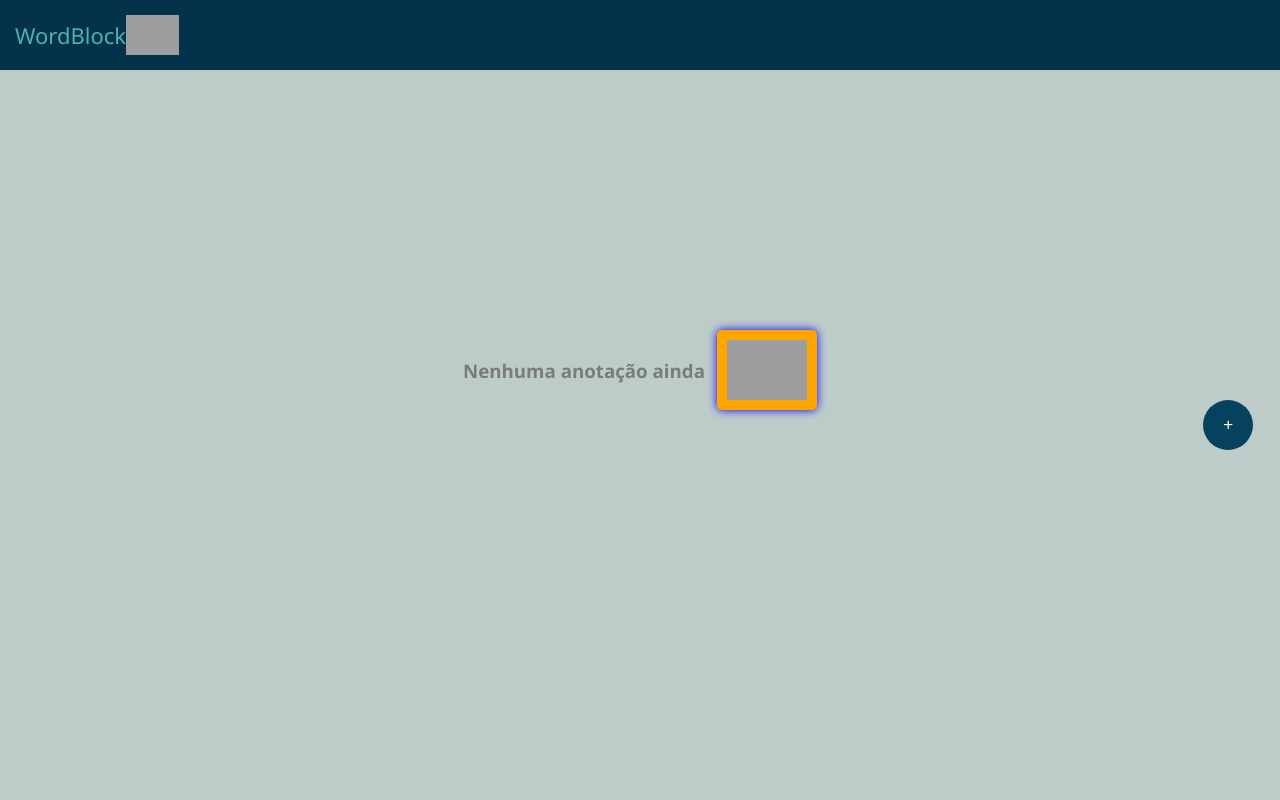
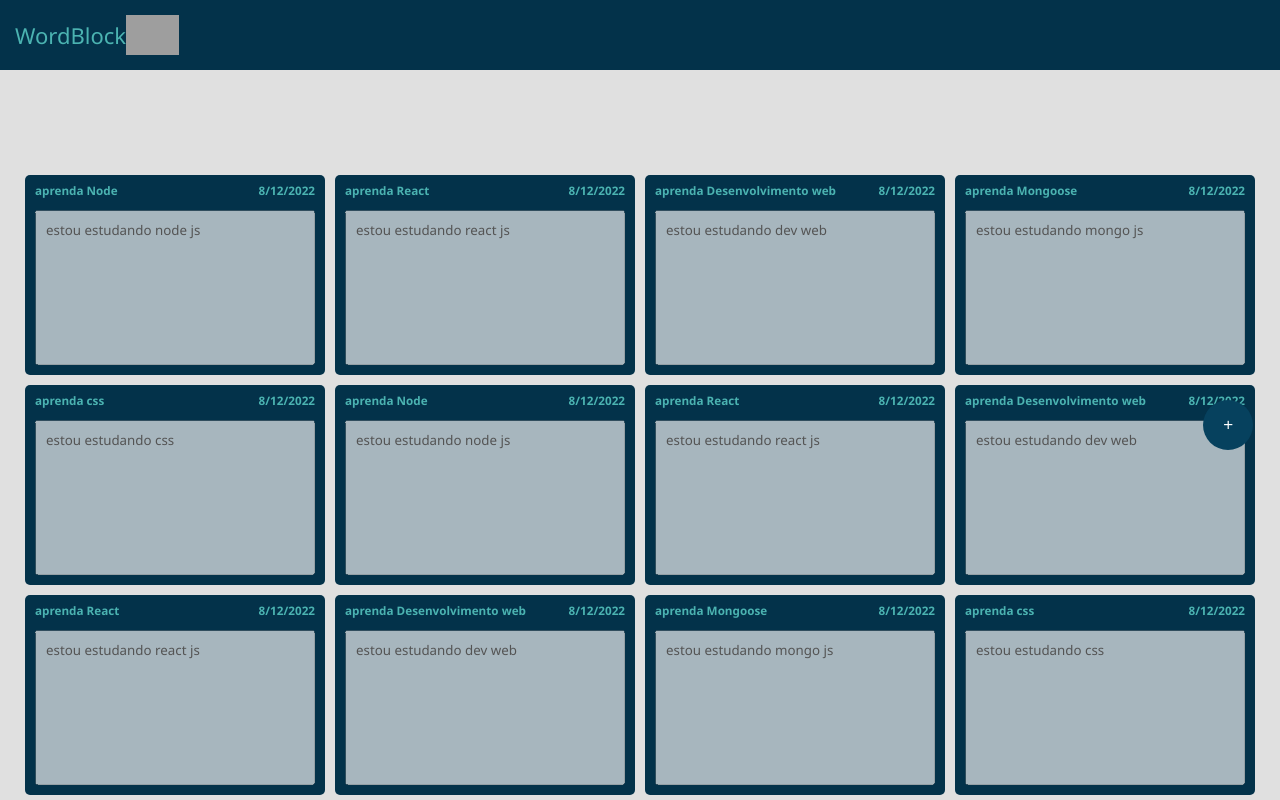
Before and after one commit to diegodevelopertec/bloco-de-notas, a React (Vite) app: page /notes in a window 1280 px wide. Shown: the top 800 px of the page. Built offline with nearby package versions, Linux system fonts and the light colour scheme; grey boxes are pictures that could not be loaded.

Commit message:
melhorando a resposnividade

```diff
--- a/src/App.styled.ts
+++ b/src/App.styled.ts
@@ -5,7 +5,9 @@ import styled from 'styled-components'
 export const Container=styled.div`
 display:flex;
 flex-direction:column;
-width:100%;
+width:100vw;
+overflow-x:hidden;
+background:#e0e0e0;
 `
 
 export const Header=styled.header`
@@ -21,7 +23,10 @@ width:100vw;
 export const ContainerContent=styled.div`
 display:flex;
 justify-content:center;
-margin-top:10px;
+
+@media screen and (max-width:600px){
+    align-items:center;
+}
 
 `
 
@@ -29,11 +34,12 @@ export const Main=styled.main`
 display:flex;
 flex-wrap:wrap ;
 justify-content:center;
-
+overflow-y:auto;
 
 
 @media screen and (max-width:920px){
     width:100vw;
+
 }
 `
 
@@ -54,9 +60,7 @@ padding:10px;
 
 }
 `
-type Props={
-opacity:string;
-}
+
 export const ListContainer=styled.div`
 display:flex;
 justify-content:center;
@@ -68,6 +72,7 @@ margin-top:100px;
 
 @media screen and (max-width:700px){
     margin-top:20px;
+    align-items:center;
 }
 
 
@@ -78,7 +83,7 @@ export const ErrorMensage=styled.div`
 display:flex;
 text-align:center;
 margin-top:150px;
-width:100vw;
+
 justify-content:center;
 
 h3{
--- a/src/App.tsx
+++ b/src/App.tsx
@@ -7,12 +7,12 @@ import { Notes } from './data/notes'
 
 
 const App=()=>{
-  let [list,setListOfNotes]=useState(Notes)
-  let [onModal,setOnModal]=useState(false)
-  const[opacity,setOpacity]=useState(false)
-  let [cardModal,setCardModal]=useState(false)
-  let logo=<img height={40} src="https://img.icons8.com/external-icongeek26-flat-icongeek26/64/000000/external-notes-physics-icongeek26-flat-icongeek26.png"/>
-
+  const [list,setListOfNotes]=useState(Notes)
+  const [onModal,setOnModal]=useState(false)
+  const [opacity,setOpacity]=useState(false)
+  const [cardModal,setCardModal]=useState(false)
+  const  logo=<img height={40} src="https://img.icons8.com/external-icongeek26-flat-icongeek26/64/000000/external-notes-physics-icongeek26-flat-icongeek26.png"/>
+  const iconError=<img src="https://img.icons8.com/fluency/96/000000/error.png"/>
 
 
 useEffect(()=>{
@@ -20,24 +20,14 @@ useEffect(()=>{
   document.querySelectorAll('.cardItem').forEach(item=>{
     item.addEventListener('click',(e)=>{
       let clicado=e.target as HTMLDivElement
-
-    if(clicado){
+      let id=clicado.id
+      if(id){
+      alert(id);
 
           setCardModal(true)
       }
-
-
-
-
-
-
-
     })
   })
-
-
-
-
  },[])
 
 useEffect(()=>{
@@ -53,8 +43,6 @@ const actionsModal={
     openModal:()=>{
           setOnModal(true)
           setOpacity(true)
-
-
         },
     closeModal:()=>{
           setOnModal(()=>false)
@@ -63,21 +51,25 @@ const actionsModal={
         }
  }
 
+
 return <>
   <S.Container>
     <S.Header>WordBlock {logo}</S.Header>
       <S.ContainerContent>
         <S.Main id='list-container'>
-          <S.ListContainer   >
-          {list.length != 0 ? list.map((item,index)=>(
+          <S.ListContainer>
+            { list.length !== 0 ?  list.map((item,index)=>(
                   <div key={index} >
-                    <Card  title={item.title} content={item.content} data={item.data} />
-                </div>)) :
-                   <S.ErrorMensage>
+                      <Card id={item.id} title={item.title} content={item.content} data={item.data} />
+                  </div>))
+                  :
+                     <S.ErrorMensage >
                         <div>
-                        <h3> Nenhuma anotação ainda <img src="https://img.icons8.com/fluency/96/000000/error.png"/></h3>
+                            <h3> Nenhuma anotação ainda {iconError}</h3>
                         </div>
-                   </S.ErrorMensage>}
+                     </S.ErrorMensage>
+            }
+
           </S.ListContainer>
           <BotaoFixo activateOnModal={actionsModal.openModal}/>
 
--- a/src/Components/Card/index.tsx
+++ b/src/Components/Card/index.tsx
@@ -3,11 +3,12 @@ import * as S from './style'
 
 
 type Props ={
+    id:number,
     title:string,
     content:string,
     data:string
 }
-export const Card=({title,content,data}:Props)=>{
+export const Card=({id,title,content,data}:Props)=>{
     return <>
     <S.cardContainer className="cardItem">
         <S.cardData>
--- a/src/Components/Card/style.ts
+++ b/src/Components/Card/style.ts
@@ -11,6 +11,19 @@ flex-direction:column;
     margin:5px;
     border-radius:5px;
     color:#4bb3b1;
+    transition: all ease 1;
+
+
+    :hover{
+      background:#0e177d;
+      color:white;
+    }
+    @media screen and (max-width:600px){
+       height:70px;
+       width:80vw;
+       margin:0;
+       margin-top:10px;
+    }
 `
 export const cardData=styled.div`
     display:flex;
@@ -37,5 +50,8 @@ textarea{
     overflow:none;
 
     }
+    @media screen and (max-width:600px){
+        display:none;
+    }
 
 `
--- a/src/Components/Modal/style.module.css
+++ b/src/Components/Modal/style.module.css
@@ -9,8 +9,8 @@
     background-color:#03324a;
     border-radius: 10px;
     position: fixed;
-    top: 100px;
-    box-shadow: 0px 0px 10px rgb(102, 101, 101);
+    top: 180px;
+    box-shadow: 0px 0px 20px rgb(73, 70, 85);
 }
 
 
--- a/src/data/notes.ts
+++ b/src/data/notes.ts
@@ -2,35 +2,64 @@ import { List } from "../types/list"
 
 let d=new Date()
 export const Notes:List[]=[
-   /*{id:1,title:'aprenda Node',content:'estou estudando node js',data:d.toLocaleDateString()},
+    {id:1,title:'aprenda Node',content:'estou estudando node js',data:d.toLocaleDateString()},
     {id:2,title:'aprenda React',content:'estou estudando react js',data:d.toLocaleDateString()},
     {id:3,title:'aprenda Desenvolvimento web',content:'estou estudando dev web',data:d.toLocaleDateString()},
     {id:4,title:'aprenda Mongoose',content:'estou estudando mongo js',data:d.toLocaleDateString()},
     {id:5,title:'aprenda css',content:'estou estudando css',data:d.toLocaleDateString()},
+    {id:6,title:'aprenda Node',content:'estou estudando node js',data:d.toLocaleDateString()},
+    {id:7,title:'aprenda React',content:'estou estudando react js',data:d.toLocaleDateString()},
+    {id:8,title:'aprenda Desenvolvimento web',content:'estou estudando dev web',data:d.toLocaleDateString()},
+    {id:9,title:'aprenda React',content:'estou estudando react js',data:d.toLocaleDateString()},
+    {id:10,title:'aprenda Desenvolvimento web',content:'estou estudando dev web',data:d.toLocaleDateString()},
+    {id:11,title:'aprenda Mongoose',content:'estou estudando mongo js',data:d.toLocaleDateString()},
+    {id:12,title:'aprenda css',content:'estou estudando css',data:d.toLocaleDateString()},
+    {id:13,title:'aprenda Node',content:'estou estudando node js',data:d.toLocaleDateString()},
+    {id:14,title:'aprenda React',content:'estou estudando react js',data:d.toLocaleDateString()},
+    {id:15,title:'aprenda Desenvolvimento web',content:'estou estudando dev web',data:d.toLocaleDateString()},
+    {id:16,title:'aprenda React',content:'estou estudando react js',data:d.toLocaleDateString()},
+    {id:17,title:'aprenda Desenvolvimento web',content:'estou estudando dev web',data:d.toLocaleDateString()},
+    {id:18,title:'aprenda Mongoose',content:'estou estudando mongo js',data:d.toLocaleDateString()},
+    {id:19,title:'aprenda css',content:'estou estudando css',data:d.toLocaleDateString()},
+    {id:20,title:'aprenda Node',content:'estou estudando node js',data:d.toLocaleDateString()},
+    {id:21,title:'aprenda React',content:'estou estudando react js',data:d.toLocaleDateString()},
+    {id:22,title:'aprenda Desenvolvimento web',content:'estou estudando dev web',data:d.toLocaleDateString()},
+    {id:23,title:'aprenda React',content:'estou estudando react js',data:d.toLocaleDateString()},
+    {id:24,title:'aprenda Desenvolvimento web',content:'estou estudando dev web',data:d.toLocaleDateString()},
+    {id:25,title:'aprenda Mongoose',content:'estou estudando mongo js',data:d.toLocaleDateString()},
+    {id:26,title:'aprenda css',content:'estou estudando css',data:d.toLocaleDateString()},
+    {id:27,title:'aprenda Node',content:'estou estudando node js',data:d.toLocaleDateString()},
+    {id:28,title:'aprenda React',content:'estou estudando react js',data:d.toLocaleDateString()},
+    {id:29,title:'aprenda Desenvolvimento web',content:'estou estudando dev web',data:d.toLocaleDateString()},
     {id:1,title:'aprenda Node',content:'estou estudando node js',data:d.toLocaleDateString()},
-    {id:2,title:'aprenda React',content:'estou estudando react js',data:d.toLocaleDateString()},
-    {id:3,title:'aprenda Desenvolvimento web',content:'estou estudando dev web',data:d.toLocaleDateString()},
     {id:2,title:'aprenda React',content:'estou estudando react js',data:d.toLocaleDateString()},
     {id:3,title:'aprenda Desenvolvimento web',content:'estou estudando dev web',data:d.toLocaleDateString()},
     {id:4,title:'aprenda Mongoose',content:'estou estudando mongo js',data:d.toLocaleDateString()},
     {id:5,title:'aprenda css',content:'estou estudando css',data:d.toLocaleDateString()},
-    {id:1,title:'aprenda Node',content:'estou estudando node js',data:d.toLocaleDateString()},
-    {id:2,title:'aprenda React',content:'estou estudando react js',data:d.toLocaleDateString()},
-    {id:3,title:'aprenda Desenvolvimento web',content:'estou estudando dev web',data:d.toLocaleDateString()},
-    {id:2,title:'aprenda React',content:'estou estudando react js',data:d.toLocaleDateString()},
-    {id:3,title:'aprenda Desenvolvimento web',content:'estou estudando dev web',data:d.toLocaleDateString()},
-    {id:4,title:'aprenda Mongoose',content:'estou estudando mongo js',data:d.toLocaleDateString()},
-    {id:5,title:'aprenda css',content:'estou estudando css',data:d.toLocaleDateString()},
-    {id:1,title:'aprenda Node',content:'estou estudando node js',data:d.toLocaleDateString()},
-    {id:2,title:'aprenda React',content:'estou estudando react js',data:d.toLocaleDateString()},
-    {id:3,title:'aprenda Desenvolvimento web',content:'estou estudando dev web',data:d.toLocaleDateString()},
-    {id:2,title:'aprenda React',content:'estou estudando react js',data:d.toLocaleDateString()},
-    {id:3,title:'aprenda Desenvolvimento web',content:'estou estudando dev web',data:d.toLocaleDateString()},
-    {id:4,title:'aprenda Mongoose',content:'estou estudando mongo js',data:d.toLocaleDateString()},
-    {id:5,title:'aprenda css',content:'estou estudando css',data:d.toLocaleDateString()},
-    {id:1,title:'aprenda Node',content:'estou estudando node js',data:d.toLocaleDateString()},
-    {id:2,title:'aprenda React',content:'estou estudando react js',data:d.toLocaleDateString()},
-    {id:3,title:'aprenda Desenvolvimento web',content:'estou estudando dev web',data:d.toLocaleDateString()},
+    {id:6,title:'aprenda Node',content:'estou estudando node js',data:d.toLocaleDateString()},
+    {id:7,title:'aprenda React',content:'estou estudando react js',data:d.toLocaleDateString()},
+    {id:8,title:'aprenda Desenvolvimento web',content:'estou estudando dev web',data:d.toLocaleDateString()},
+    {id:9,title:'aprenda React',content:'estou estudando react js',data:d.toLocaleDateString()},
+    {id:10,title:'aprenda Desenvolvimento web',content:'estou estudando dev web',data:d.toLocaleDateString()},
+    {id:11,title:'aprenda Mongoose',content:'estou estudando mongo js',data:d.toLocaleDateString()},
+    {id:12,title:'aprenda css',content:'estou estudando css',data:d.toLocaleDateString()},
+    {id:13,title:'aprenda Node',content:'estou estudando node js',data:d.toLocaleDateString()},
+    {id:14,title:'aprenda React',content:'estou estudando react js',data:d.toLocaleDateString()},
+    {id:15,title:'aprenda Desenvolvimento web',content:'estou estudando dev web',data:d.toLocaleDateString()},
+    {id:16,title:'aprenda React',content:'estou estudando react js',data:d.toLocaleDateString()},
+    {id:17,title:'aprenda Desenvolvimento web',content:'estou estudando dev web',data:d.toLocaleDateString()},
+    {id:18,title:'aprenda Mongoose',content:'estou estudando mongo js',data:d.toLocaleDateString()},
+    {id:19,title:'aprenda css',content:'estou estudando css',data:d.toLocaleDateString()},
+    {id:20,title:'aprenda Node',content:'estou estudando node js',data:d.toLocaleDateString()},
+    {id:21,title:'aprenda React',content:'estou estudando react js',data:d.toLocaleDateString()},
+    {id:22,title:'aprenda Desenvolvimento web',content:'estou estudando dev web',data:d.toLocaleDateString()},
+    {id:23,title:'aprenda React',content:'estou estudando react js',data:d.toLocaleDateString()},
+    {id:24,title:'aprenda Desenvolvimento web',content:'estou estudando dev web',data:d.toLocaleDateString()},
+    {id:25,title:'aprenda Mongoose',content:'estou estudando mongo js',data:d.toLocaleDateString()},
+    {id:26,title:'aprenda css',content:'estou estudando css',data:d.toLocaleDateString()},
+    {id:27,title:'aprenda Node',content:'estou estudando node js',data:d.toLocaleDateString()},
+    {id:28,title:'aprenda React',content:'estou estudando react js',data:d.toLocaleDateString()},
+    {id:29,title:'aprenda Desenvolvimento web',content:'estou estudando dev web',data:d.toLocaleDateString()},
 
-*/
+
 ]
--- a/src/index.css
+++ b/src/index.css
@@ -6,8 +6,7 @@
 
 }
 body{
-  overflow-y: auto;
-  height: 100%;
-  width: 100%;
+  scroll-behavior: smooth;
+  overflow-x: hidden;
   background-color:#beccc9;
 }
```
Lines whose indentation alone changed are shown as unchanged.
